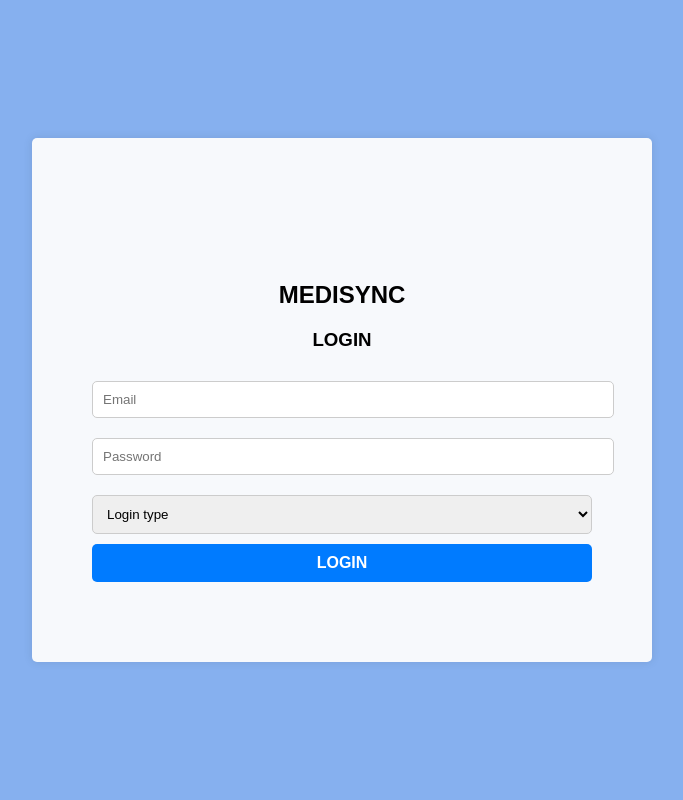
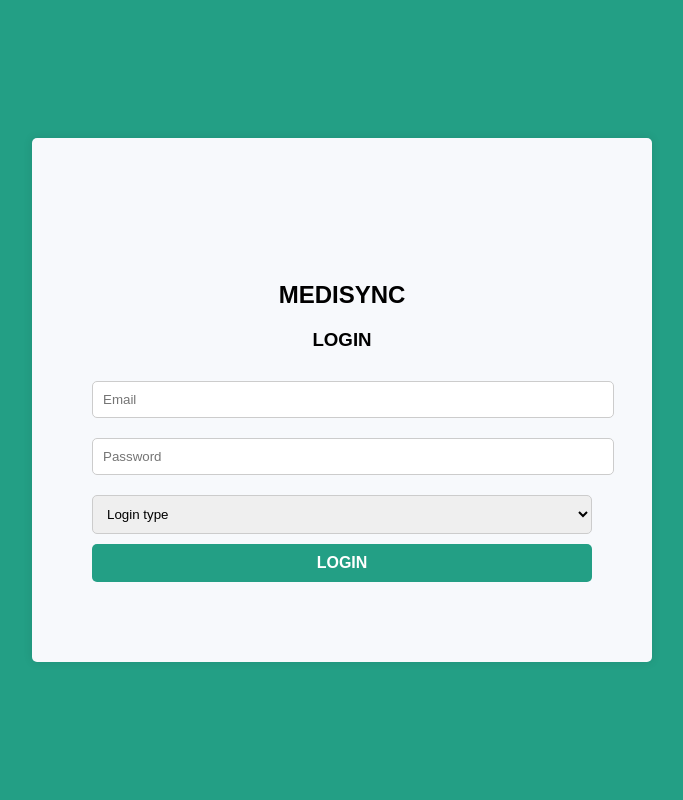
Before and after one commit to SurajG166/hospital_management_hackathon, a Django app: template templates/login.html in a window 1280 px wide. Shown: the whole page, without its empty margins (298-981 px from the left). Run offline with Django 5.2, Linux system fonts and the light colour scheme; the template is opened without the code that fills it, so the values that code supplies are empty.

Commit message:
styling added

```diff
--- a/templates/index.html
+++ b/templates/index.html
@@ -24,10 +24,11 @@
             <!-- <div id="menubar" class="fas fa-bars"></div> -->
             <a href="#">EMERGENCY</a>
         </div>
-        <div class="icons">
-            <div id="menubar" class="fas fa-bars"></div>
+        <div class="login">
+            <!-- <div id="menubar" class="fas fa-bars"></div> -->
             <a href="#">LOG IN</a>
         </div>
+
     </header>
 
     <div class="background-image">
--- a/templates/login.html
+++ b/templates/login.html
@@ -23,7 +23,7 @@
         left: 0;
         width: 100%;
         height: 100%;
-        background-color: rgb(14 98 223 / 50%);
+        background-color: #239f85;
         justify-content: center;
         align-items: center;
       }
@@ -74,7 +74,7 @@
         padding: 10px;
         border: none;
         border-radius: 5px;
-        background-color: #007bff;
+        background-color:#239f85;
         color: white;
         cursor: pointer;
         font-size: 16px;
```
Also changed, not shown: static/style.css (+8 -0 lines).
